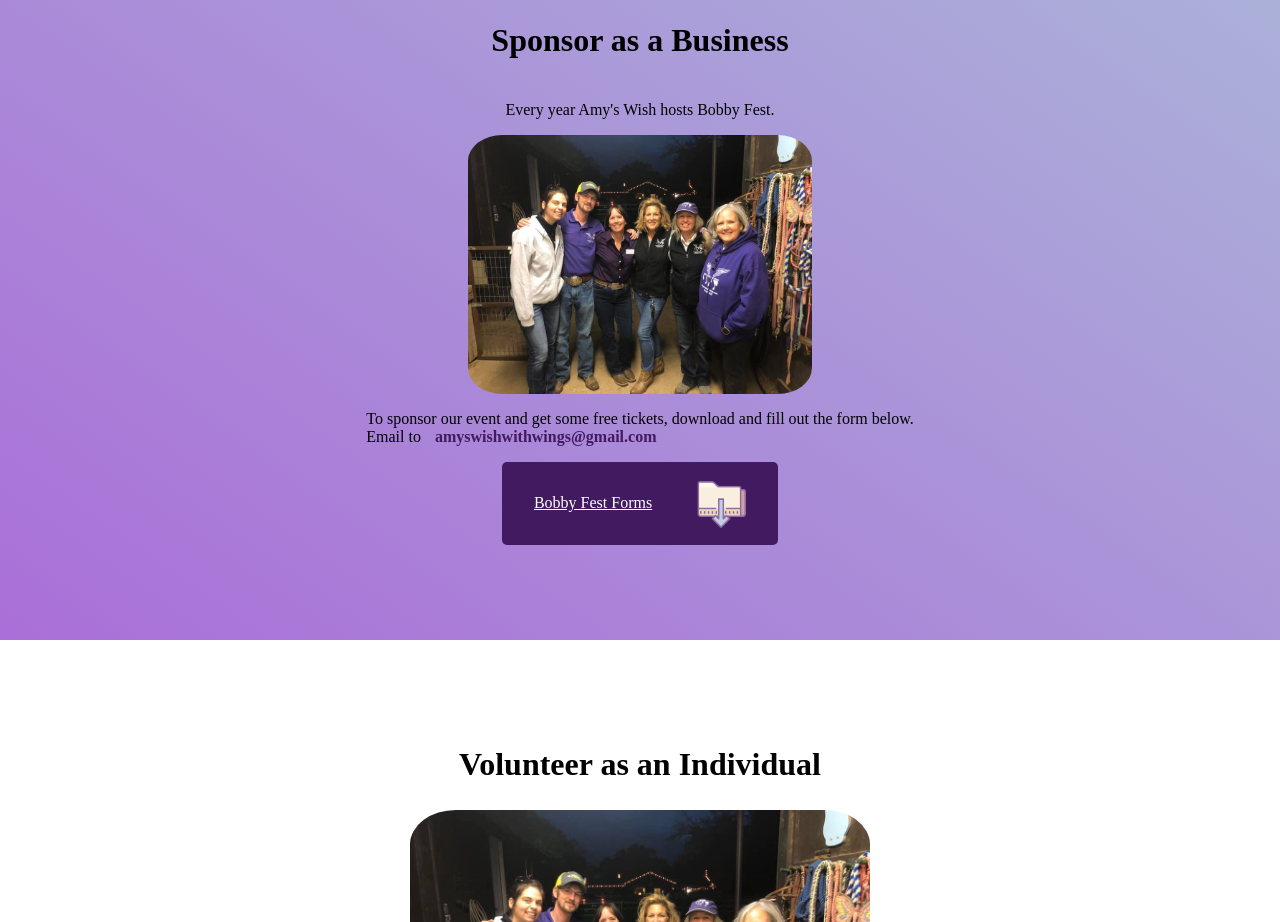
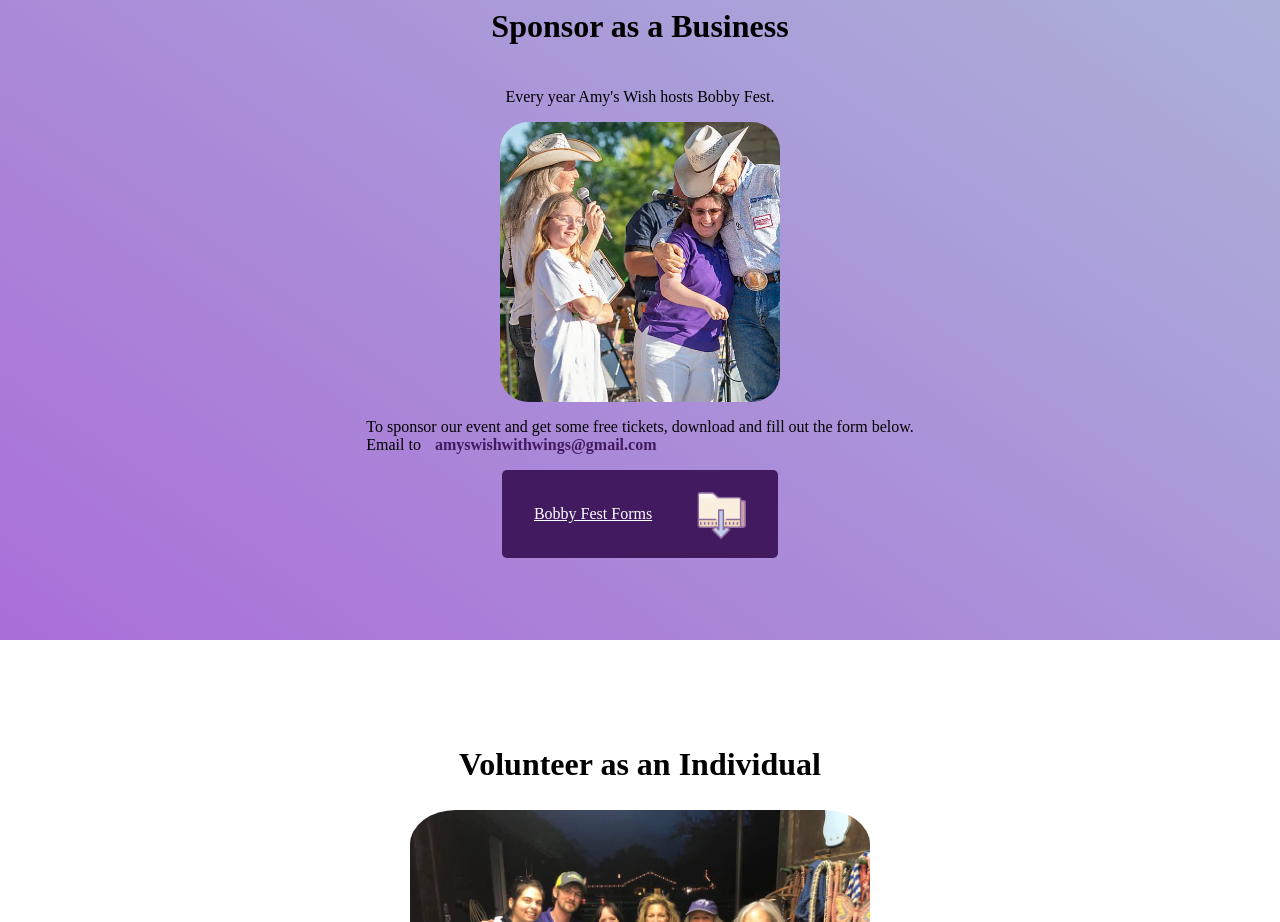
Before and after one commit to rjames187/amys-wish-with-wings-website, a React (Create React App) app in the folder client/: page /support in a window 1280 px wide. Shown: the part 1580-2502 px from the top of the page. Built offline with nearby package versions, Linux system fonts and the light colour scheme.

Commit message:
fix redudant image on support page, fix venmo link

```diff
--- a/client/src/Pages/Support/Support.js
+++ b/client/src/Pages/Support/Support.js
@@ -31,7 +31,7 @@ export default function Support() {
                         <img className="large-img" src="bethegood.jpg" alt=""/>
                         <div className="horizontal">
                             <a className="button-link side-margin" href="https://www.paypal.com/donate?token=PLCdL6mHfS5fyo7m7gNCAwQcSbX2HNQgm7qZhsUHZ3r8Ld2aqSht91pf-LXWeysF4ngAq59kSkra6bkc">PayPal</a>
-                            <a className="button-link side-margin" href="https://urlgeni.us/venmo/amyswishwithwings">Venmo</a>
+                            <a className="button-link side-margin" href="https://account.venmo.com/u/doreen-bruton">Venmo</a>
 
                         </div>
                     </div>
@@ -40,7 +40,7 @@ export default function Support() {
                     <div className="section-content">
                         <h2 className="header-32">Sponsor as a Business</h2>
                         <p>Every year Amy's Wish hosts Bobby Fest.</p>
-                        <img className="med-img" src="staff.jpg" alt=""/>
+                        <img className="med-img" src="bobbyfest.jpg" alt=""/>
                         <p>To sponsor our event and get some free tickets, download and fill out the form below. <br/>Email to <a className="link" href="mailto:amyswishwithwings@gmail.com">amyswishwithwings@gmail.com</a></p>
                         <Link className="support-download-btn download-button" to="/files/bobby.pdf" target="_blank">
                                 Bobby Fest Forms
```
Also changed, not shown: client/public/bobbyfest.jpg (added), 1 other file (tests, documents, lock files or other folders).
